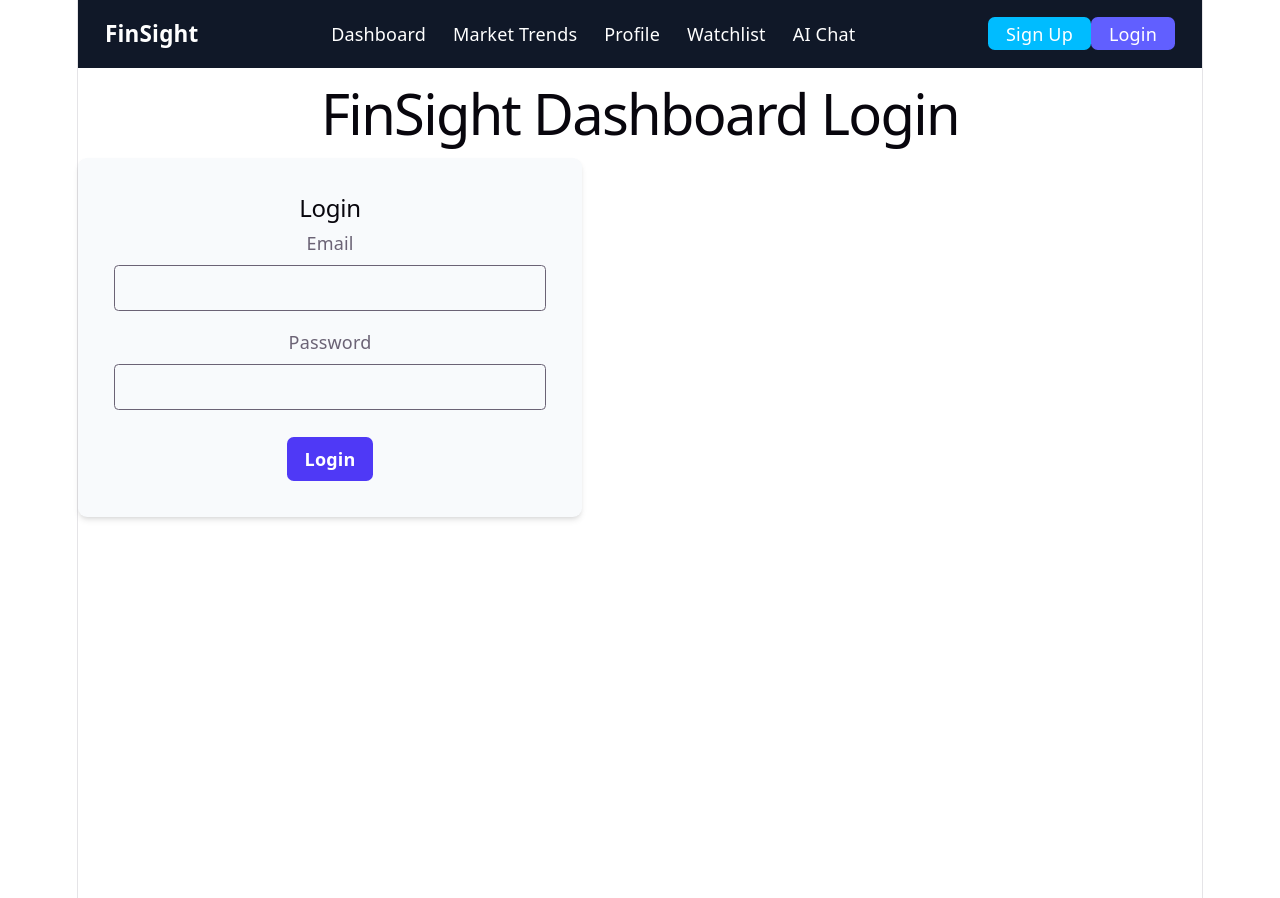
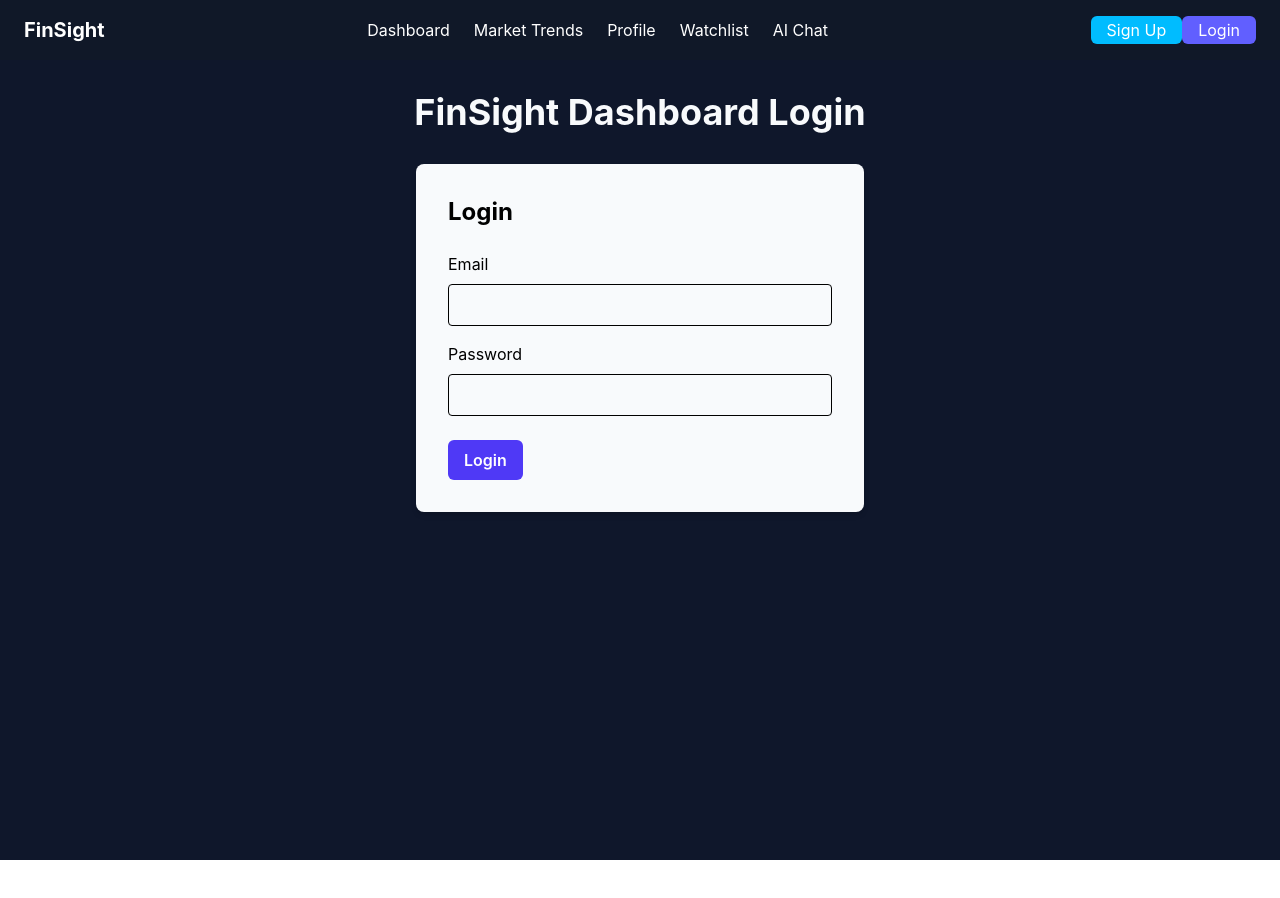
Before and after one commit to Coding-Temple-Tech-Residency/FinSight-A, a React (Vite) app in the folder frontend/: page /login in a window 1280 px wide. Shown: the top 898 px of the page. After the commit the page ends 860 px from the top, so only its background shows below. Built offline with nearby package versions, Linux system fonts and the light colour scheme; no server answers.

Commit message:
Updated Login UI

```diff
--- a/frontend/src/index.css
+++ b/frontend/src/index.css
@@ -1,113 +1 @@
 @import "tailwindcss";
-
-:root {
-  --text: #6b6375;
-  --text-h: #08060d;
-  --bg: #fff;
-  --border: #e5e4e7;
-  --code-bg: #f4f3ec;
-  --accent: #aa3bff;
-  --accent-bg: rgba(170, 59, 255, 0.1);
-  --accent-border: rgba(170, 59, 255, 0.5);
-  --social-bg: rgba(244, 243, 236, 0.5);
-  --shadow:
-    rgba(0, 0, 0, 0.1) 0 10px 15px -3px, rgba(0, 0, 0, 0.05) 0 4px 6px -2px;
-
-  --sans: system-ui, 'Segoe UI', Roboto, sans-serif;
-  --heading: system-ui, 'Segoe UI', Roboto, sans-serif;
-  --mono: ui-monospace, Consolas, monospace;
-
-  font: 18px/145% var(--sans);
-  letter-spacing: 0.18px;
-  color-scheme: light dark;
-  color: var(--text);
-  background: var(--bg);
-  font-synthesis: none;
-  text-rendering: optimizeLegibility;
-  -webkit-font-smoothing: antialiased;
-  -moz-osx-font-smoothing: grayscale;
-
-  @media (max-width: 1024px) {
-    font-size: 16px;
-  }
-}
-
-@media (prefers-color-scheme: dark) {
-  :root {
-    --text: #9ca3af;
-    --text-h: #f3f4f6;
-    --bg: #16171d;
-    --border: #2e303a;
-    --code-bg: #1f2028;
-    --accent: #c084fc;
-    --accent-bg: rgba(192, 132, 252, 0.15);
-    --accent-border: rgba(192, 132, 252, 0.5);
-    --social-bg: rgba(47, 48, 58, 0.5);
-    --shadow:
-      rgba(0, 0, 0, 0.4) 0 10px 15px -3px, rgba(0, 0, 0, 0.25) 0 4px 6px -2px;
-  }
-
-  #social .button-icon {
-    filter: invert(1) brightness(2);
-  }
-}
-
-body {
-  margin: 0;
-}
-
-#root {
-  width: 1126px;
-  max-width: 100%;
-  margin: 0 auto;
-  text-align: center;
-  border-inline: 1px solid var(--border);
-  min-height: 100svh;
-  display: flex;
-  flex-direction: column;
-  box-sizing: border-box;
-}
-
-h1,
-h2 {
-  font-family: var(--heading);
-  font-weight: 500;
-  color: var(--text-h);
-}
-
-h1 {
-  font-size: 56px;
-  letter-spacing: -1.68px;
-  margin: 32px 0;
-  @media (max-width: 1024px) {
-    font-size: 36px;
-    margin: 20px 0;
-  }
-}
-h2 {
-  font-size: 24px;
-  line-height: 118%;
-  letter-spacing: -0.24px;
-  margin: 0 0 8px;
-  @media (max-width: 1024px) {
-    font-size: 20px;
-  }
-}
-p {
-  margin: 0;
-}
-
-code,
-.counter {
-  font-family: var(--mono);
-  display: inline-flex;
-  border-radius: 4px;
-  color: var(--text-h);
-}
-
-code {
-  font-size: 15px;
-  line-height: 135%;
-  padding: 4px 8px;
-  background: var(--code-bg);
-}
--- a/frontend/src/pages/ChatPage.tsx
+++ b/frontend/src/pages/ChatPage.tsx
@@ -1,5 +1,5 @@
 import { useEffect, useRef, useState } from "react";
-import { useAppDispatch, useAppSelector } from "../hooks/hooks";
+import { useAppDispatch, useAppSelector } from "../app/hooks";
 import { clearChat, sendMessage } from "../features/chat/chatSlice";
 
 export default function ChatPage() {
--- a/frontend/src/pages/LoginPage.tsx
+++ b/frontend/src/pages/LoginPage.tsx
@@ -36,9 +36,9 @@ function LoginPage() {
         }
     }
     return (
-        <div>
-            <h1>FinSight Dashboard Login</h1>
-            <div className='flix min-h-screen items-center justify-center'>
+        <div className='bg-slate-900 min-h-screen'>
+            <h1 className='text-slate-50 p-8 text-center text-4xl font-bold'>FinSight Dashboard Login</h1>
+            <div className='flex items-center justify-center'>
                 <form
                 onSubmit={handleSubmit}
                 className='w-full max-w-md rounded-lg bg-slate-50 p-8 shadow-md'
```
